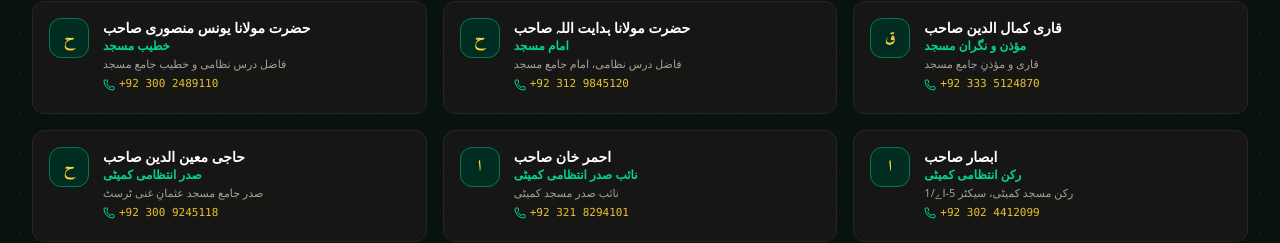
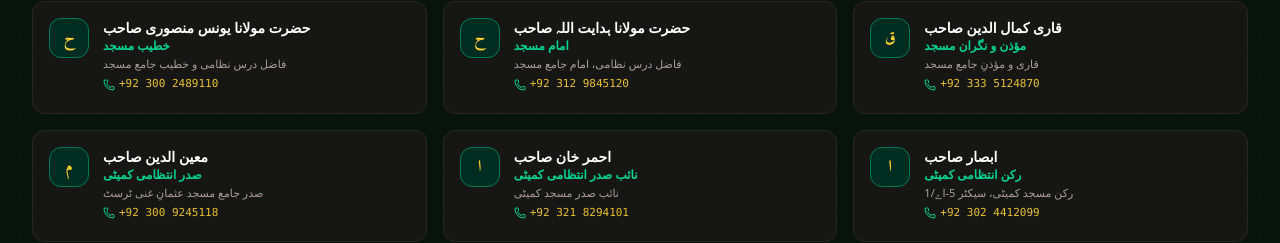
Before and after one commit to hassangraphicpunch-star/Jamia-Masjid-Usman-e-Ghani-R.A---North-Karachi, a React (Vite) app: page / in a window 1280 px wide. Shown: the part 8443-8686 px from the top of the page. Built offline with nearby package versions, Linux system fonts and the light colour scheme; no server answers; a web font is replaced by a local one.

Commit message:
fix: update committee member name in mock data
Remove "Haji" prefix from the Urdu name for Haji Moin ud Din.

```diff
--- a/src/data/mockData.ts
+++ b/src/data/mockData.ts
@@ -448,7 +448,7 @@ export const COMMITTEE_MEMBERS: CommitteePerson[] = [
   },
   {
     nameEn: 'Haji Moin ud Din',
-    nameUr: 'حاجی معین الدین صاحب',
+    nameUr: 'معین الدین صاحب',
     roleEn: 'President Masjid Committee',
     roleUr: 'صدر انتظامی کمیٹی',
     qualificationEn: 'President & Senior Community Trustee',
```
